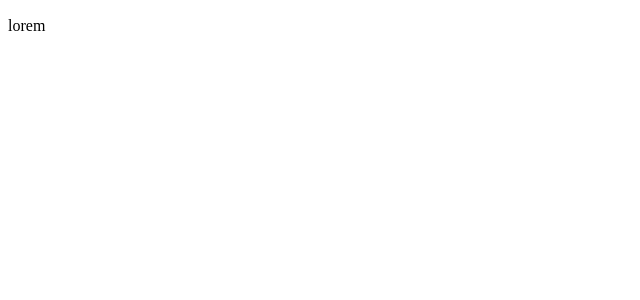
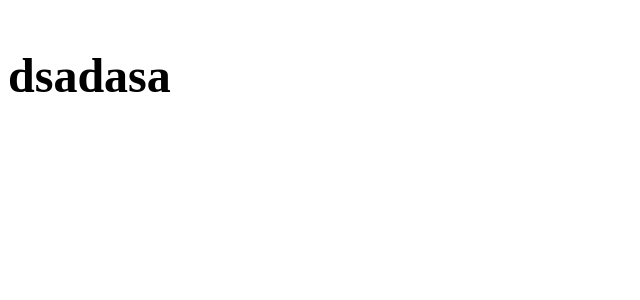
Before and after one commit to M1409/proposta-germinare, a React (Create React App) app: page / in a window 1280 px wide. Shown: the top 300 px of the page, without its empty margins (0-640 px from the left). Built offline with nearby package versions, Linux system fonts and the light colour scheme.

Commit message:
feat/germinare/general props settings

```diff
--- a/src/App.tsx
+++ b/src/App.tsx
@@ -5,7 +5,7 @@ import { Typography } from './Components/Typography/index';
 function App() {
   return (
     <div className="App">
-      <Typography content='lorem' variant='typography-paragraph'/>
+      <Typography variant='typography-title'> dsadasa </Typography>
     </div>
   );
 }
--- a/src/Components/Typography/Typography.tsx
+++ b/src/Components/Typography/Typography.tsx
@@ -1,13 +1,12 @@
 import './style.scss'
 
 export type TypographyProps = {
-    content?:string
     variant?: 'typography-paragraph' | 'typography-subtitle' | 'typography-title'
-}
+}   & React.DetailedHTMLProps<React.HTMLAttributes<HTMLParagraphElement>, HTMLParagraphElement>
 
 
-export function Typography({content,variant,...props}:TypographyProps){
+export function Typography({children,variant,...props}:TypographyProps){
     return (
-        <p {...props} className = {variant}> {content} </p>
+        <p {...props} className = {variant}> {children} </p>
     )
 }
--- a/src/Components/Typography/style.scss
+++ b/src/Components/Typography/style.scss
@@ -14,7 +14,7 @@ p{
     font-size: 32px;
 }
 
-.typografy-title{
+.typography-title{
     font-weight: 700;
     font-size: 48px;
 }
```
